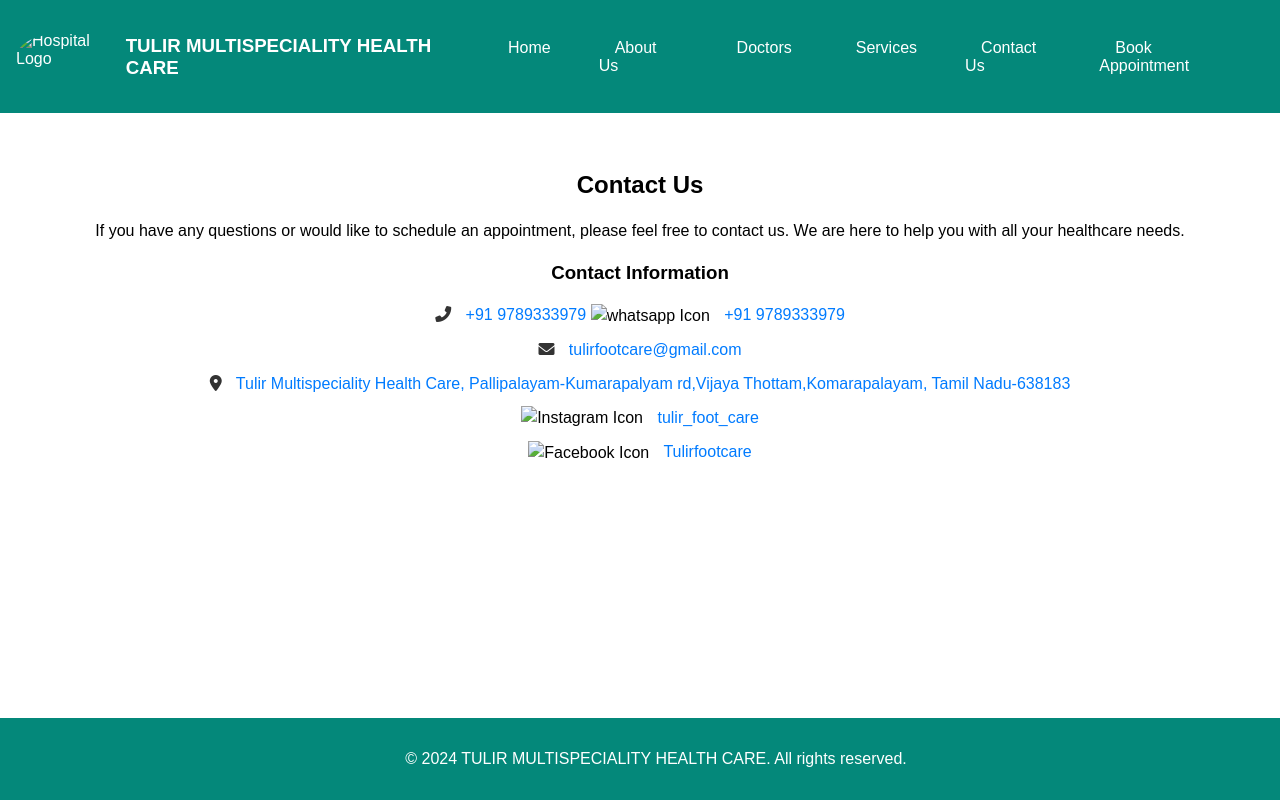
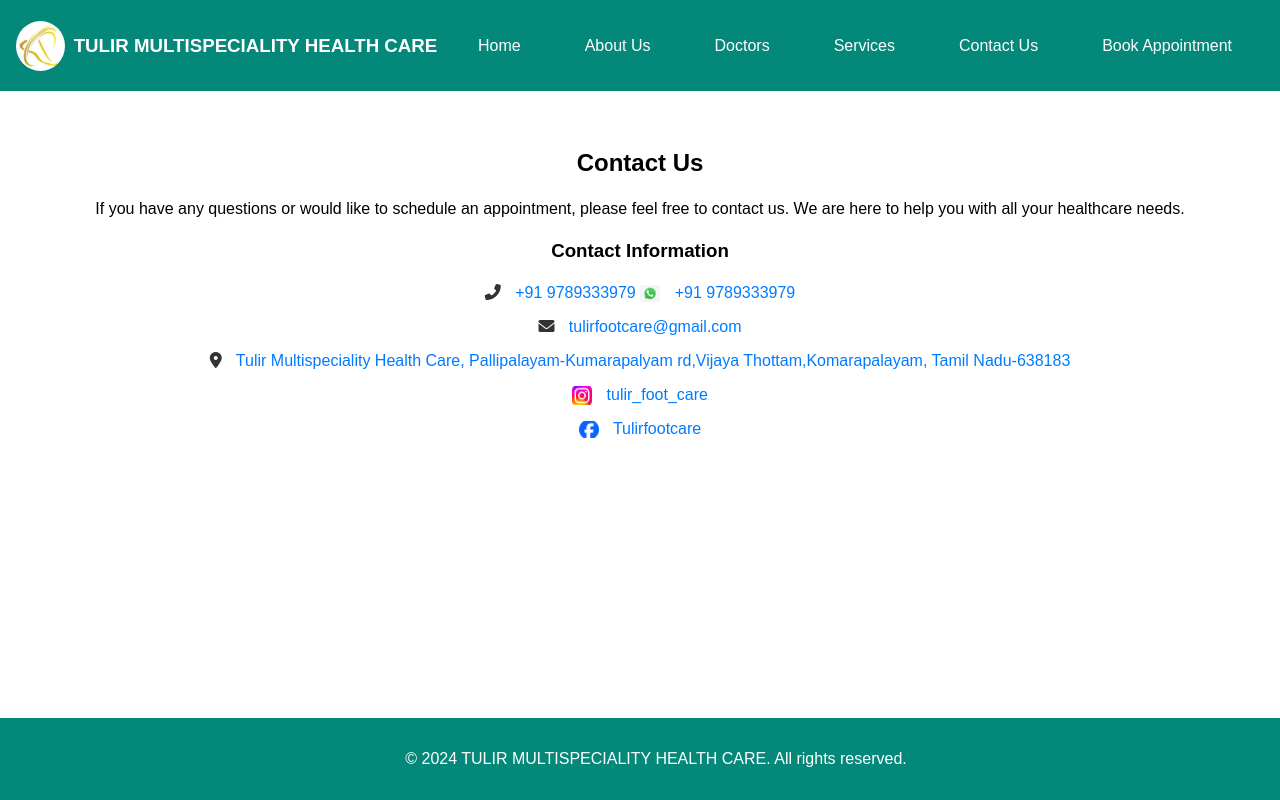
Before and after one commit to monisharaju13/tulir-multispeciality-heath-care, a website: page contact.html in a window 1280 px wide. Drawn offline with Linux system fonts and the light colour scheme.

Commit message:
contact.html

```diff
--- a/contact.html
+++ b/contact.html
@@ -9,7 +9,7 @@
 </head>
 <body>
     <header>
-        <img src="images/logo.png" alt="Hospital Logo" class="logo">
+        <img src="logo.png" alt="Hospital Logo" class="logo">
         <h3>TULIR MULTISPECIALITY HEALTH CARE</h3>
         <nav>
             <ul>
@@ -34,7 +34,7 @@
             <p>
                 <i class="fas fa-phone-alt"></i>
                 <a href="tel:+91 9789333979">+91 9789333979</a>
-                <img src="images/whatsapp-icon.png" alt="whatsapp Icon" class="contact-icon">
+                <img src="whatsapp-icon.png" alt="whatsapp Icon" class="contact-icon">
                 <a href="https://api.whatsapp.com/send/?phone=919920052700&text=Hi&app_absent=0">+91 9789333979</a>
             </p>
             <p>
@@ -46,11 +46,11 @@
                 <a href="https://maps.app.goo.gl/4kF84yeaNcN3xLK5A" target="_blank">Tulir Multispeciality Health Care, Pallipalayam-Kumarapalyam rd,Vijaya Thottam,Komarapalayam, Tamil Nadu-638183</a>
             </p>
             <p>
-                <img src="images/instagram-icon.png" alt="Instagram Icon" class="contact-icon">
+                <img src="instagram-icon.png" alt="Instagram Icon" class="contact-icon">
                 <a href="https://www.instagram.com/tulir_foot_care/" target="_blank">tulir_foot_care</a>
 	    </p>
             <p>
-                <img src="images/facebook-icon.png" alt="Facebook Icon" class="contact-icon">
+                <img src="facebook-icon.png" alt="Facebook Icon" class="contact-icon">
 		<a href="https://www.facebook.com/Tulirfootcare/" target="_blank">Tulirfootcare</a>
 	    </p>
 </div>
```
